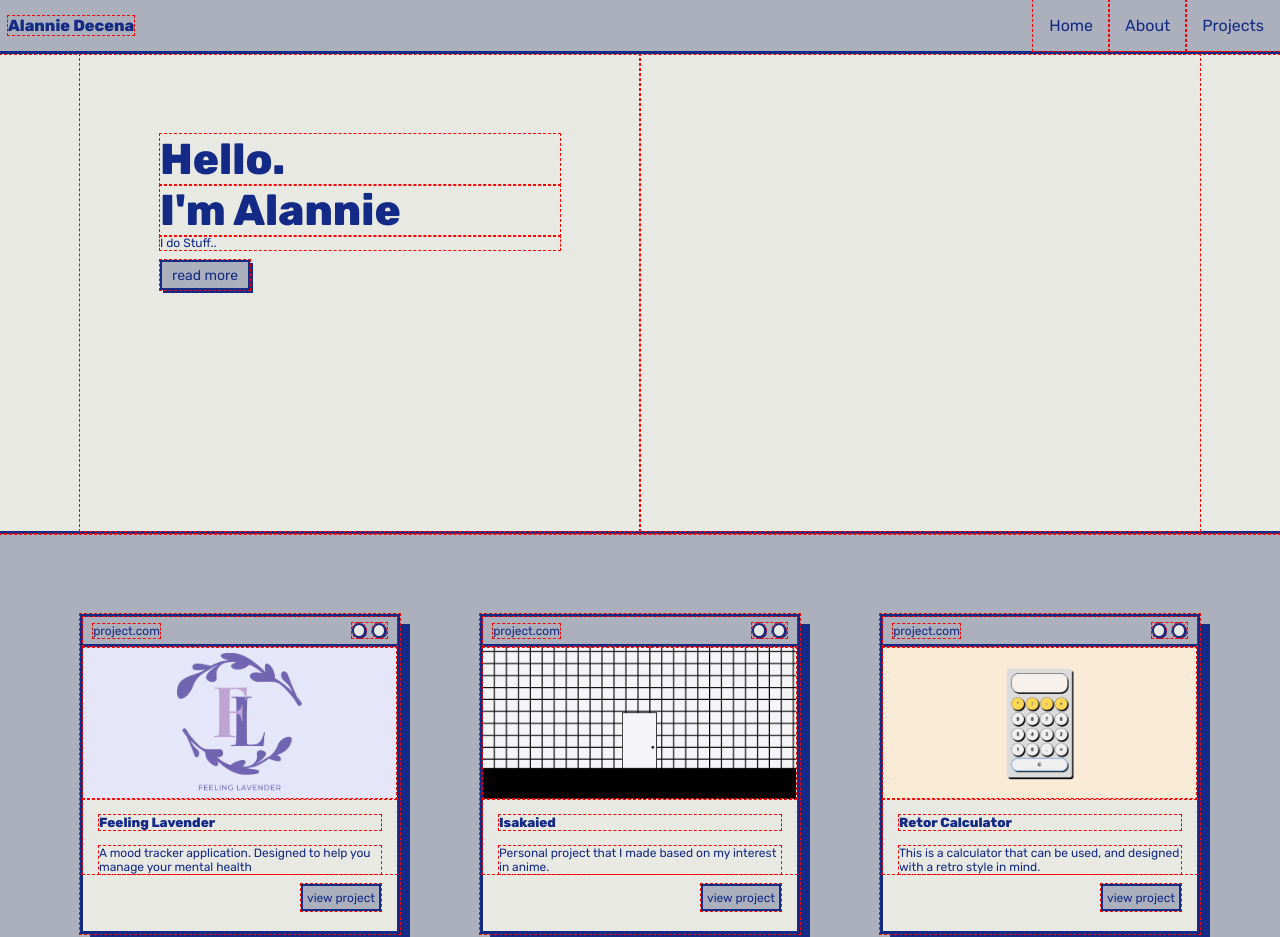
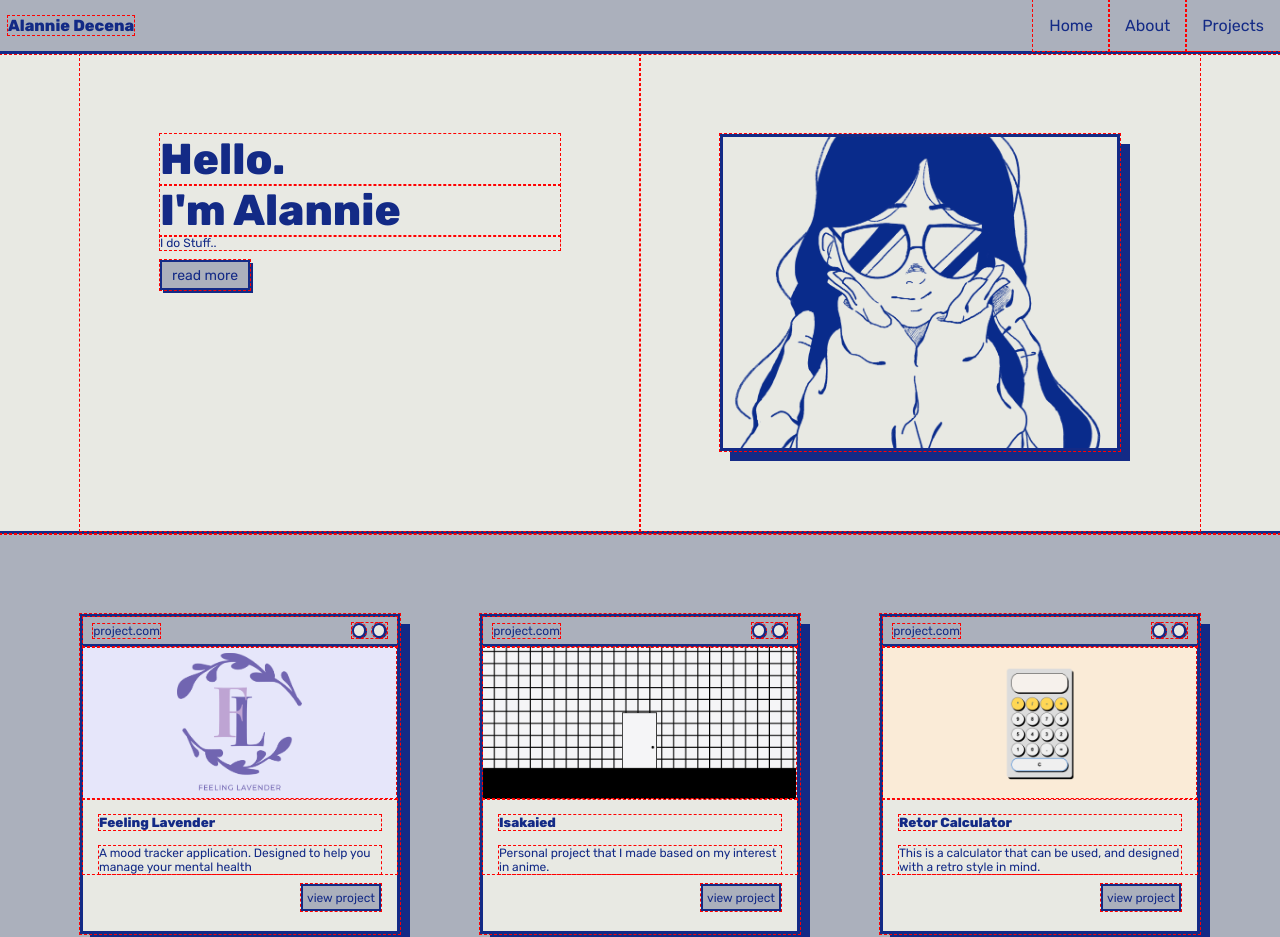
Before and after one commit to AlannieDecena/AlannieDecena.github.io, a plain HTML site: page index.html in a window 1280 px wide. Shown: the top 937 px of the page. Drawn offline with Linux system fonts and the light colour scheme.

Commit message:
added proflie-pic

```diff
--- a/index.html
+++ b/index.html
@@ -38,7 +38,9 @@
       <p>I do Stuff..</p>
       <a href="#" class="btn">read more</a>
     </div>
-    <div class="introBox"></div>
+    <div class="introBox">
+      <div class="introImg"></div>
+    </div>
   </section>
 
   <article>
--- a/style.css
+++ b/style.css
@@ -124,6 +124,18 @@ section {
     font-size: .75rem;
 
 }
+
+.introImg{
+    width: 100%;
+    height: 100%;
+    background-image: url("./images/Profile-PicBlue.png");
+    background-size: cover;
+    background-repeat: no-repeat;
+    background-position: center;
+    border: var(--resolution-blue) 3px solid;
+    box-shadow: 10px 10px var(--resolution-blue);
+}
+
 
 /* .rightSideBox {
     width: 20rem;
```
Also changed, not shown: images/Profile-PicBlue.png (added).
